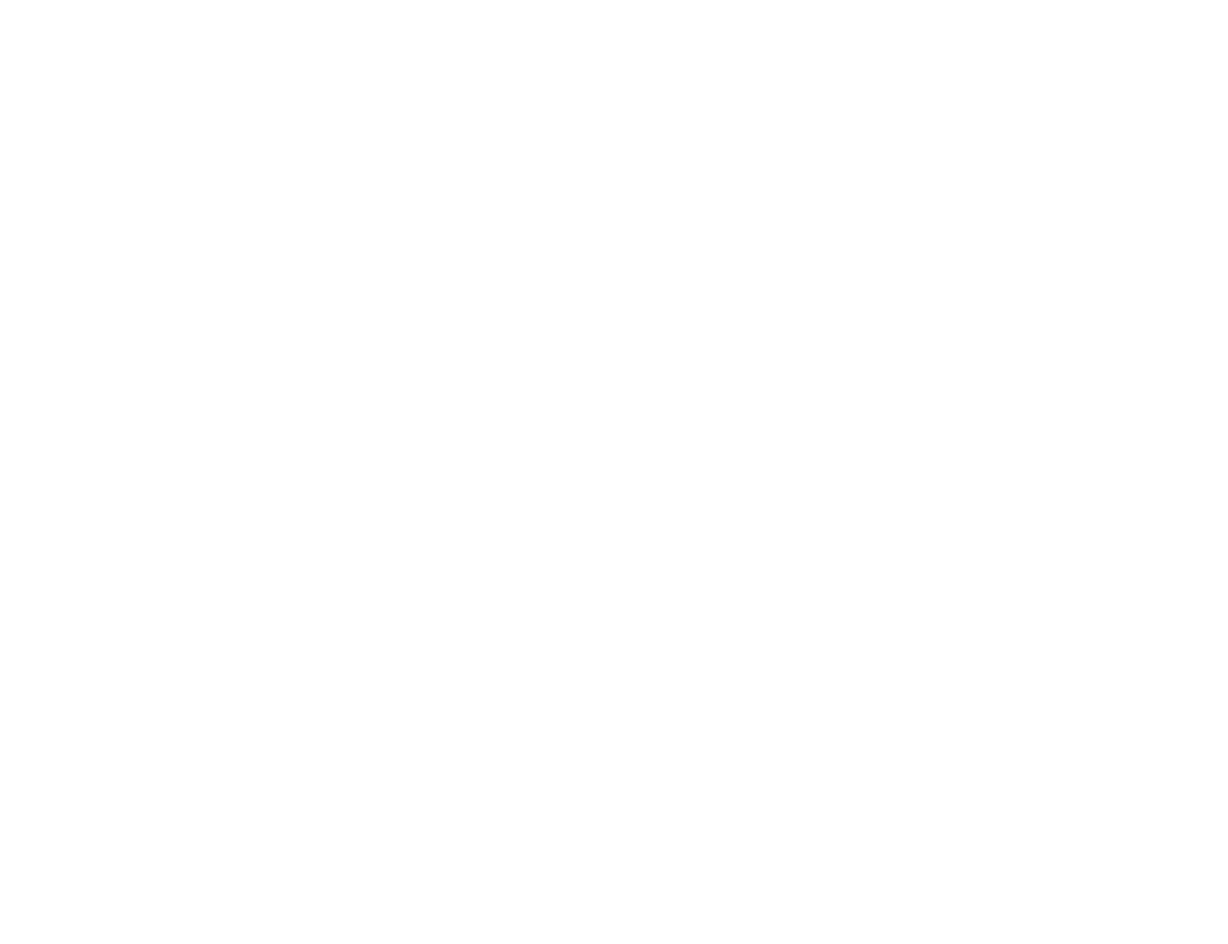
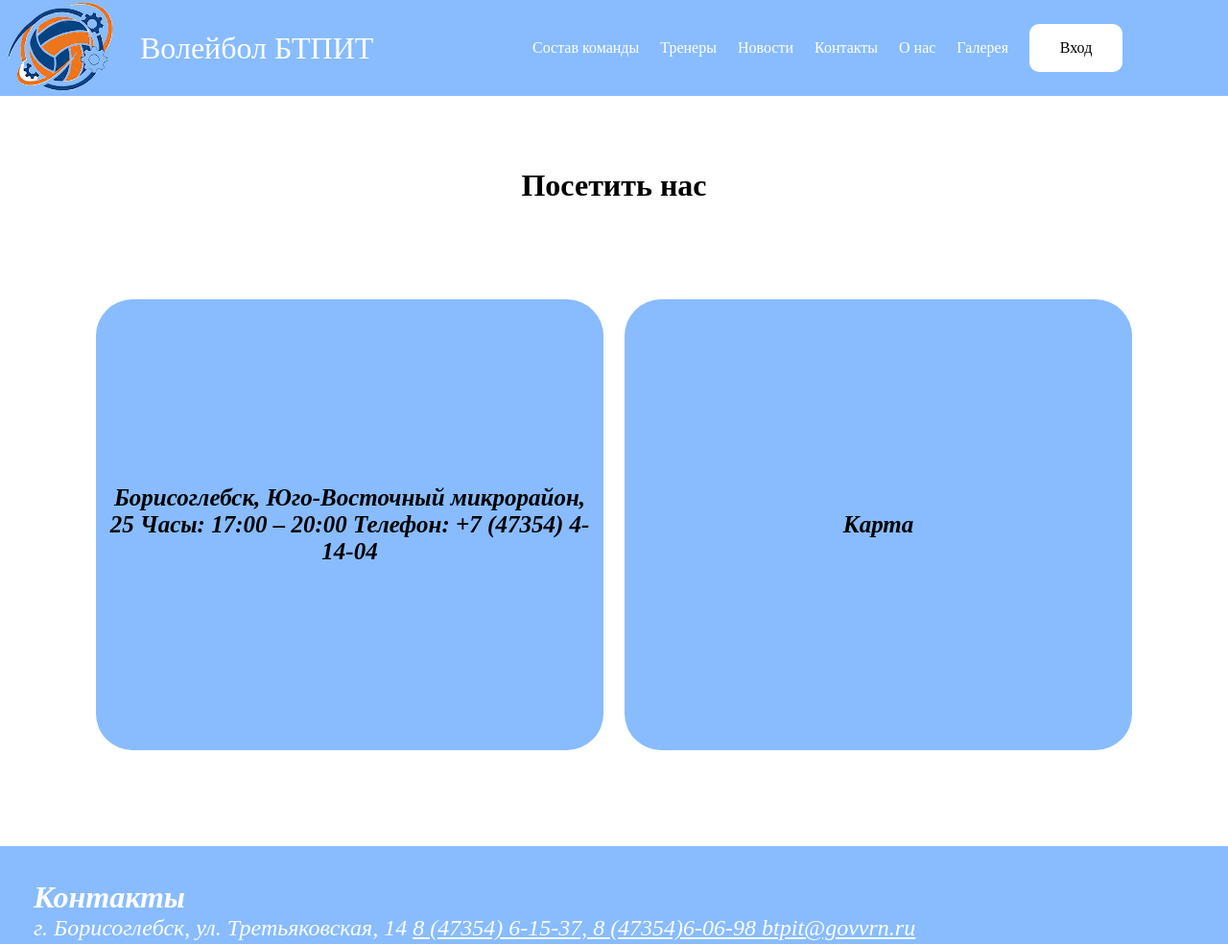
Before and after one commit to Bakamashine/Grigory, a plain HTML site: page about_us.html in a window 1280 px wide. Shown: the whole page at 96% size. Before the commit the page ends 800 px from the top, so only its background shows below. Drawn offline with Linux system fonts and the light colour scheme.

Commit message:
made about_us.html

```diff
--- a/about_us.html
+++ b/about_us.html
@@ -0,0 +1,59 @@
+<!doctype html>
+<html lang="en">
+  <head>
+    <meta charset="UTF-8" />
+    <meta name="viewport" content="width=device-width, initial-scale=1.0" />
+    <link rel="stylesheet" href="css/main.css" />
+    <link rel="shortcut icon" href="img/logo.png" type="image/png" />
+    <title>Волейбол БТПИТ</title>
+  </head>
+  <body>
+    <header class="header">
+      <div class="header__logo">
+        <img src="img/logo.png" alt="" />
+      </div>
+      <div class="header__name">Волейбол БТПИТ</div>
+      <nav class="header__nav">
+        <a href="command.html" class="header__nav__button">Состав команды</a>
+        <a href="teachers.html" class="header__nav__button">Тренеры</a>
+        <a href="news.html" class="header__nav__button">Новости</a>
+        <a href="contact.html" class="header__nav__button">Контакты</a>
+        <a href="about_us.html" class="header__nav__button">О нас</a>
+        <a href="gallery.html" class="header__nav__button">Галерея</a>
+        <a href="#" class="header__nav__button-full">Вход</a>
+      </nav>
+    </header>
+
+    <main class="main">
+      <h1 class="text-center mt-75">Посетить нас</h1>
+
+      <section class="content-padding">
+        <div class="blocks">
+          <div class="blue-block">
+            <div class="blue-block__text">
+              Борисоглебск, Юго-Восточный микрорайон, 25 Часы: 17:00 – 20:00
+              Телефон: +7 (47354) 4-14-04
+            </div>
+          </div>
+          <div class="blue-block">
+            <div class="blue-block__text">
+                Карта
+            </div>
+          </div>
+        </div>
+      </section>
+    </main>
+
+    <footer class="footer">
+      <div class="footer__info">
+        <h2 class="footer__info__title">Контакты</h2>
+        <p class="footer__info__text">
+          г. Борисоглебск, ул. Третьяковская, 14
+          <span class="footer__info__text__underline">
+            8 (47354) 6-15-37, 8 (47354)6-06-98 btpit@govvrn.ru
+          </span>
+        </p>
+      </div>
+    </footer>
+  </body>
+</html>
--- a/css/main.css
+++ b/css/main.css
@@ -28,6 +28,14 @@
 
 .mb-78 {
   margin-bottom: 78px;
+}
+
+.mt-75 {
+  margin-top: 75px;
+}
+
+.mb-75 {
+  margin-bottom: 75px;
 }
 
 .mb-1 {
@@ -106,14 +114,14 @@
 
 .about_us__title {
   font-size: 48px;
-    color: #0077FF;
+  color: #0077ff;
   font-style: italic;
   font-weight: bold;
 }
 
 .about_us__text {
   font-size: 20px;
-    color: #57A5FF;
+  color: #57a5ff;
 }
 
 .default-content {
@@ -122,13 +130,12 @@
 }
 
 .news {
-
 }
 
 .news__title {
   font-size: 36px;
   padding-left: 125px;
-    padding-bottom:  53px;
+  padding-bottom: 53px;
   font-style: italic;
 }
 
@@ -143,7 +150,7 @@
 
 .blue-title {
   font-size: 36px;
-    color: #0077FF;
+  color: #0077ff;
   font-style: italic;
 }
 
@@ -202,3 +209,28 @@
 .footer__info__text__underline {
   text-decoration: underline;
 }
+
+.blue-block {
+  background-color: var(--content-background);
+  width: 600px;
+  height: 470px;
+  border-radius: 38px;
+  display: flex;
+  justify-content: center;
+  align-items: center;
+}
+
+.blue-block__text {
+  display: block;
+  font-style: italic;
+  font-size: 25px;
+  font-weight: bold;
+  width: 500px;
+  text-align: center;
+}
+
+.blocks {
+  display: flex;
+  align-items: center;
+  gap: 22px;
+}
```
Lines whose indentation alone changed are shown as unchanged.
